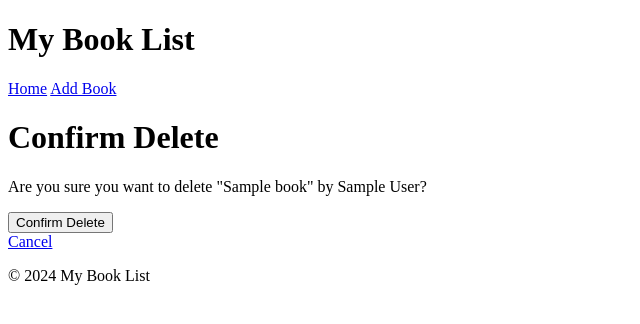
After one commit to soroush-04/django-azure-playground, a Django app: page /delete/1/ in a window 1280 px wide. The commit adds this page. Shown: the top 324 px of the page, without its empty margins (0-640 px from the left). Run offline with Django 5.2, Linux system fonts and the light colour scheme; tables that the repository leaves empty hold one stand-in row (values such as "Sample post").

Commit message:
Delete functionality for the books list

```diff
--- a/myapp/templates/book_list.html
+++ b/myapp/templates/book_list.html
@@ -10,6 +10,7 @@
         {% for book in books %}
             <li>{{ book.title }} by {{ book.author }} ({{ book.published_date }})</li>
             <a href="{% url 'edit_book' book.id %}">Edit</a>
+            <a href="{% url 'delete_book' book.id %}">Delete</a>
         {% empty %}
             <li>No books available.</li>
         {% endfor %}
--- /dev/null
+++ b/myapp/templates/confirm_delete.html
@@ -0,0 +1,15 @@
+{% extends 'base.html' %}
+
+{% block title %}
+    Confirm Delete
+{% endblock %}
+
+{% block content %}
+    <h1>Confirm Delete</h1>
+    <p>Are you sure you want to delete "{{ book.title }}" by {{ book.author }}?</p>
+    <form method="post">
+        {% csrf_token %}
+        <button type="submit">Confirm Delete</button>
+    </form>
+    <a href="{% url 'book_list' %}">Cancel</a>
+{% endblock %}
--- a/myapp/urls.py
+++ b/myapp/urls.py
@@ -12,4 +12,5 @@ urlpatterns = [
     path("add_book/", views.add_book, name="add_book"),
     path("books/", views.book_list, name="book_list"),
     path("edit/<int:book_id>/", views.edit_book, name="edit_book"),
+    path("delete/<int:book_id>/", views.delete_book, name="delete_book"),
 ]
--- a/myapp/views.py
+++ b/myapp/views.py
@@ -64,3 +64,11 @@ def edit_book(request, book_id):
     else:
         form = BookForm(instance=book)
     return render(request, "edit_book.html", {"form": form})
+
+
+def delete_book(request, book_id):
+    book = get_object_or_404(Book, pk=book_id)
+    if request.method == "POST":
+        book.delete()
+        return redirect("book_list")
+    return render(request, "confirm_delete.html", {"book": book})
```
